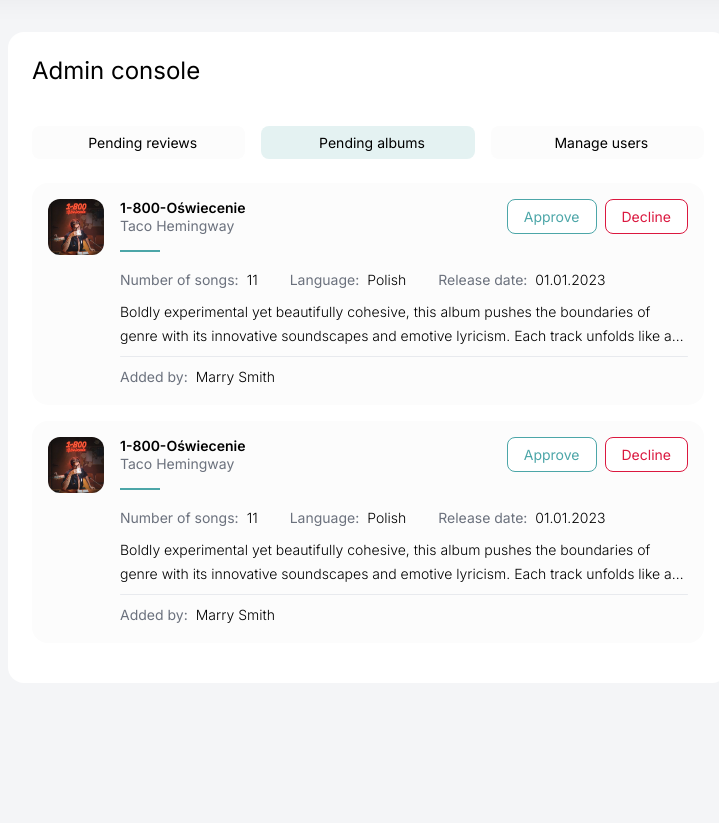
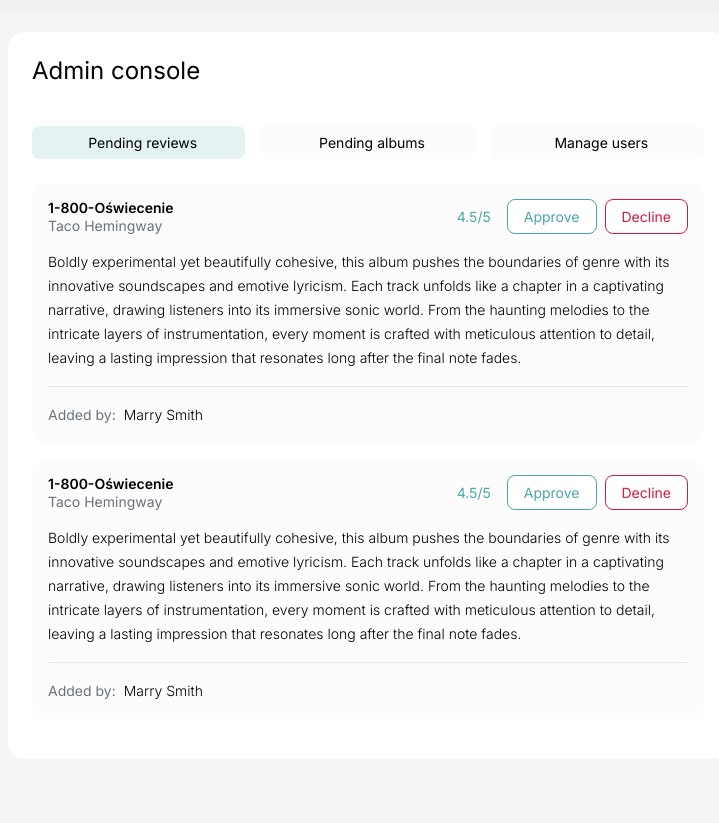
Before and after one commit to bart-simpson09/soundspotlight, a PHP site: page /adminConsole in a window 1280 px wide. Shown: the part 106-929 px from the top of the page, without its empty margins (272-991 px from the left). Before the commit the page ends 729 px from the top, so only its background shows below. Run offline with PHP 8.4, Linux system fonts and the light colour scheme; some libraries are stand-ins or nearby versions.

Commit message:
manage users and admin console done

```diff
--- a/public/css/components.css
+++ b/public/css/components.css
@@ -87,15 +87,15 @@ nav {
     background-color: var(--color-pure-white);
     padding: 8px 16px;
     border-radius: 8px;
-    border: 1px solid var(--color-teal-100);
+    border: 1px solid var(--color-grey-60);
     font-size: 14px;
     white-space: nowrap;
-    color: var(--text-primary-teal);
+    color: var(--text-secondary);
 }
 
 .buttonOutlined:hover {
-    background-color: var(--color-teal-100);
-    color: var(--text-primary-white);
+    background-color: var(--color-grey-30);
+    color: var(--text-primary-dark);
 }
 
 .buttonOutlined.importantAction {
@@ -105,6 +105,16 @@ nav {
 
 .buttonOutlined.importantAction:hover {
     background-color: var(--color-red-100);
+    color: var(--text-primary-white);
+}
+
+.buttonOutlined.positiveAction {
+    border: 1px solid var(--color-teal-100);
+    color: var(--color-teal-100);
+}
+
+.buttonOutlined.positiveAction:hover {
+    background-color: var(--color-teal-100);
     color: var(--text-primary-white);
 }
 
--- a/public/css/global.css
+++ b/public/css/global.css
@@ -222,3 +222,7 @@ body {
     border-radius: 4px;
     background-color: var(--color-grey-30);
 }
+
+#manageUsers i {
+    color: var(--color-teal-100);
+}
--- a/public/views/adminConsole.html
+++ b/public/views/adminConsole.html
@@ -63,11 +63,11 @@
         <h1>Admin console</h1>
         <div class="flexColumn rowGap24">
             <div class="flexRow columnGap16">
-                <button class="tabItem flexRow columnGap8" onclick="openTab(event, 'pendingReviews')">
+                <button class="tabItem flexRow columnGap8" onclick="openTab(event, 'pendingReviews')" id="defaultTab">
                     <i class="iconoir-notes"></i>
                     Pending reviews
                 </button>
-                <button class="tabItem flexRow columnGap8" onclick="openTab(event, 'pendingAlbums')" id="defaultTab">
+                <button class="tabItem flexRow columnGap8" onclick="openTab(event, 'pendingAlbums')">
                     <i class="iconoir-album"></i>
                     Pending albums
                 </button>
@@ -90,7 +90,7 @@
                                     4.5/5
                                 </div>
                                 <div class="flexRow columnGap8">
-                                    <button class="buttonOutlined">Approve</button>
+                                    <button class="buttonOutlined positiveAction">Approve</button>
                                     <button class="buttonOutlined importantAction">Decline</button>
                                 </div>
                             </div>
@@ -119,7 +119,7 @@
                                     4.5/5
                                 </div>
                                 <div class="flexRow columnGap8">
-                                    <button class="buttonOutlined">Approve</button>
+                                    <button class="buttonOutlined positiveAction">Approve</button>
                                     <button class="buttonOutlined importantAction">Decline</button>
                                 </div>
                             </div>
@@ -147,7 +147,7 @@
                                     <h5>Taco Hemingway</h5>
                                 </div>
                                 <div class="flexRow columnGap8">
-                                    <button class="buttonOutlined">Approve</button>
+                                    <button class="buttonOutlined positiveAction">Approve</button>
                                     <button class="buttonOutlined importantAction">Decline</button>
                                 </div>
                             </div>
@@ -198,7 +198,7 @@
                                     <h5>Taco Hemingway</h5>
                                 </div>
                                 <div class="flexRow columnGap8">
-                                    <button class="buttonOutlined">Approve</button>
+                                    <button class="buttonOutlined positiveAction">Approve</button>
                                     <button class="buttonOutlined importantAction">Decline</button>
                                 </div>
                             </div>
```
Also changed, not shown: other parts of public/views/adminConsole.html (+31 -1 lines).
